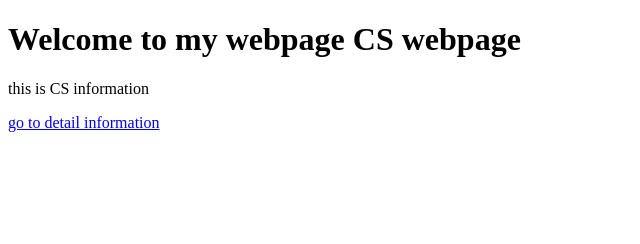
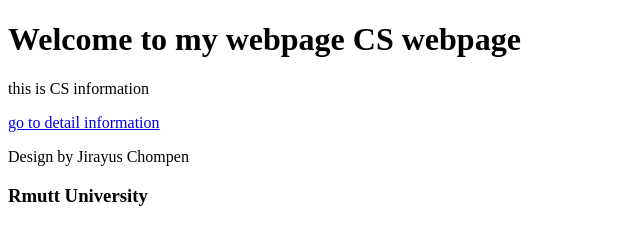
Before and after one commit to jirayuschompen/my-cc-template, a plain HTML site: page index.html in a window 1280 px wide. Shown: the whole page, without its empty margins (0-640 px from the left). Drawn offline with Linux system fonts and the light colour scheme.

Commit message:
first-commit

```diff
--- a/index.html
+++ b/index.html
@@ -9,5 +9,8 @@
     <h1>Welcome to my webpage CS webpage</h1>
     <P>this is CS information</P>
     <a href="2.html">go to detail information</a>
+
+    <p> Design by Jirayus Chompen</p>
+    <h3>Rmutt University</h3>
 </body>
 </html>
```
